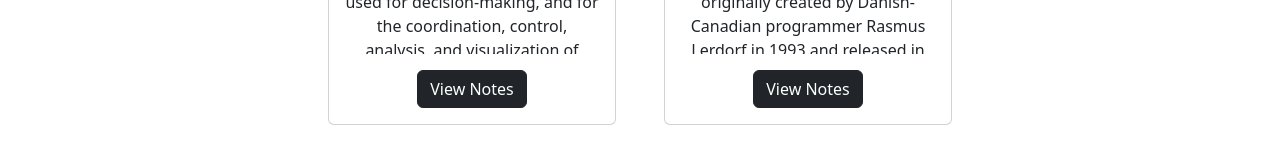
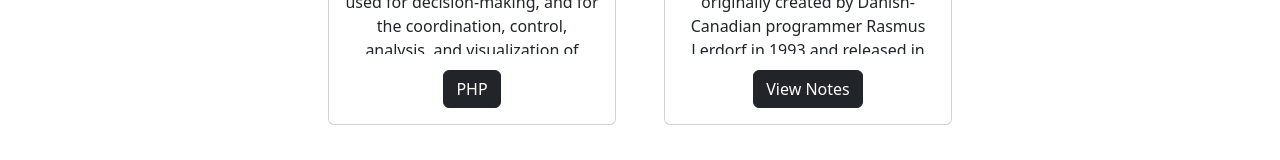
Before and after one commit to Mithil2603/misblog, a React (Create React App) app: page /misblog/home in a window 1280 px wide. Shown: the part 366-526 px from the top of the page. Built offline with nearby package versions, Linux system fonts and the light colour scheme.

Commit message:
button working now

```diff
--- a/src/components/Basic_Functions.css
+++ b/src/components/Basic_Functions.css
@@ -73,7 +73,6 @@ ul{
     object-fit: cover;
 }
 
-
 .card{
     width: 18rem;
 }
--- a/src/components/Home.js
+++ b/src/components/Home.js
@@ -1,7 +1,8 @@
 import React from 'react'
 import './Basic_Functions.css'
 import mis from './images/mis.png';
-import php from './images/PHP-logo.png'
+import php from './images/PHP-logo.png';
+import { Link } from "react-router-dom";
 
 export default function Home() {
     return (
@@ -12,7 +13,7 @@ export default function Home() {
                     <div className="card-body">
                         <h5 className="card-title">Management Information System</h5>
                         <p className="card-text">A management information system is an information system used for decision-making, and for the coordination, control, analysis, and visualization of information in an organization. The study of the management information systems involves people, processes and technology in an organizational context.</p>
-                        <a href="#" className="btn btn-dark">View Notes</a>
+                        <Link to="/php"><a className="btn btn-dark">PHP</a></Link>
                     </div>
                 </div>
                 <div className="card text-center">
@@ -20,7 +21,8 @@ export default function Home() {
                     <div className="card-body">
                         <h5 className="card-title">PHP</h5>
                         <p className="card-text1">PHP is a general-purpose scripting language geared towards web development. It was originally created by Danish-Canadian programmer Rasmus Lerdorf in 1993 and released in 1995. The PHP reference implementation is now produced by the PHP Group.</p>
-                        <a href="#" className="btn btn-dark">View Notes</a>
+                        {/* <a href="#" className="btn btn-dark">View Notes</a> */}
+                        <Link to="/basicfunctionsmanagement"><a href="#" className="btn btn-dark nostyle">View Notes</a></Link>
                     </div>
                 </div>
             </div>
```
